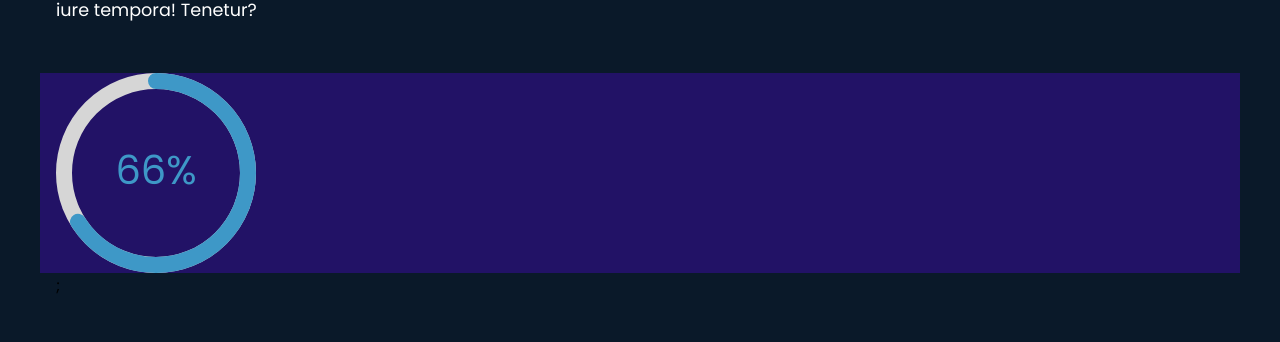
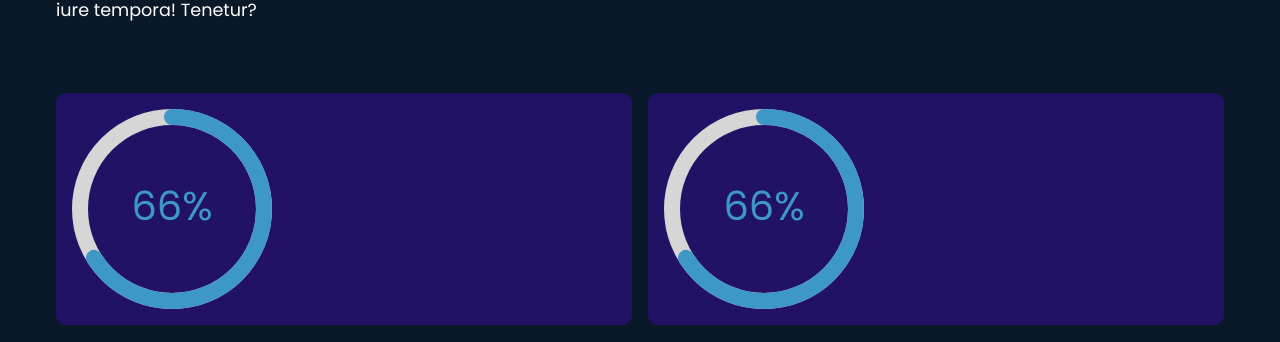
Before and after one commit to mohammadyousefvand/portofolio, a React (Create React App) app: page / in a window 1280 px wide. Shown: the part 555-897 px from the top of the page. Before the commit the page ends 853 px from the top, so only its background shows below. Built offline with nearby package versions, Linux system fonts and the light colour scheme.

Commit message:
create SkillBox component

```diff
--- a/package.json
+++ b/package.json
@@ -40,6 +40,7 @@
   "devDependencies": {
     "eslint": "^8.19.0",
     "eslint-config-prettier": "^8.5.0",
+    "eslint-plugin-eslint-comments": "^3.2.0",
     "eslint-plugin-prettier": "^4.2.1",
     "eslint-plugin-react": "^7.30.1",
     "prettier": "^2.7.1"
--- a/src/Components/ProgressBar/ProgressBar.jsx
+++ b/src/Components/ProgressBar/ProgressBar.jsx
@@ -7,7 +7,7 @@ function ProgressBar() {
   const percentage = 66;
   return (
     <div className="progress-skills">
-      <CircularProgressbar value={percentage} text={`${percentage}%`} />;
+      <CircularProgressbar value={percentage} text={`${percentage}%`} />
     </div>
   );
 }
--- /dev/null
+++ b/src/page/Skills/SkillBox/SkillBox.css
@@ -0,0 +1,6 @@
+.skill-Box {
+  width: 50%;
+  background-color: #221266;
+  border-radius: 10px;
+  padding: 16px;
+}
--- /dev/null
+++ b/src/page/Skills/SkillBox/SkillBox.jsx
@@ -0,0 +1,13 @@
+import React from "react";
+import "./SkillBox.css";
+import ProgressBar from "../../../Components/ProgressBar/ProgressBar";
+
+function SkillBox() {
+  return (
+    <div className="skill-Box">
+      <ProgressBar />
+    </div>
+  );
+}
+
+export default SkillBox;
--- a/src/page/Skills/Skills.css
+++ b/src/page/Skills/Skills.css
@@ -1,3 +1,4 @@
 .skills {
-  background-color: #221266;
+  padding: 20px 16px;
+  gap: 16px;
 }
--- a/src/page/Skills/Skills.jsx
+++ b/src/page/Skills/Skills.jsx
@@ -1,11 +1,12 @@
 import React from "react";
-import ProgressBar from "../../Components/ProgressBar/ProgressBar";
+import SkillBox from "./SkillBox/SkillBox";
 import "./Skills.css";
 
 function Skills() {
   return (
     <div className="skills w-full flex p-x">
-      <ProgressBar />
+      <SkillBox />
+      <SkillBox />
     </div>
   );
 }
```
Also changed, not shown: .eslintrc.js, 1 other file (tests, documents, lock files or other folders).
